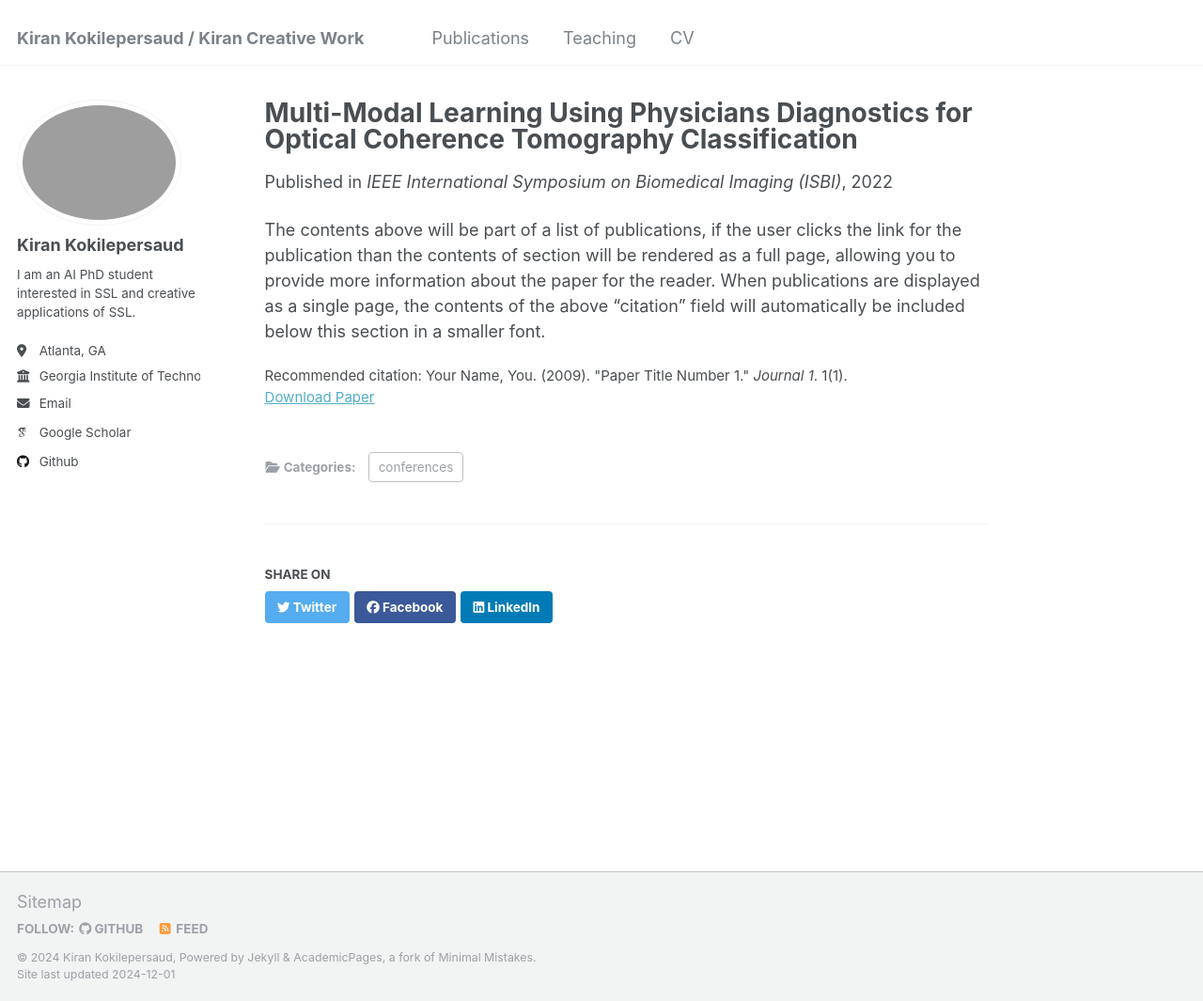
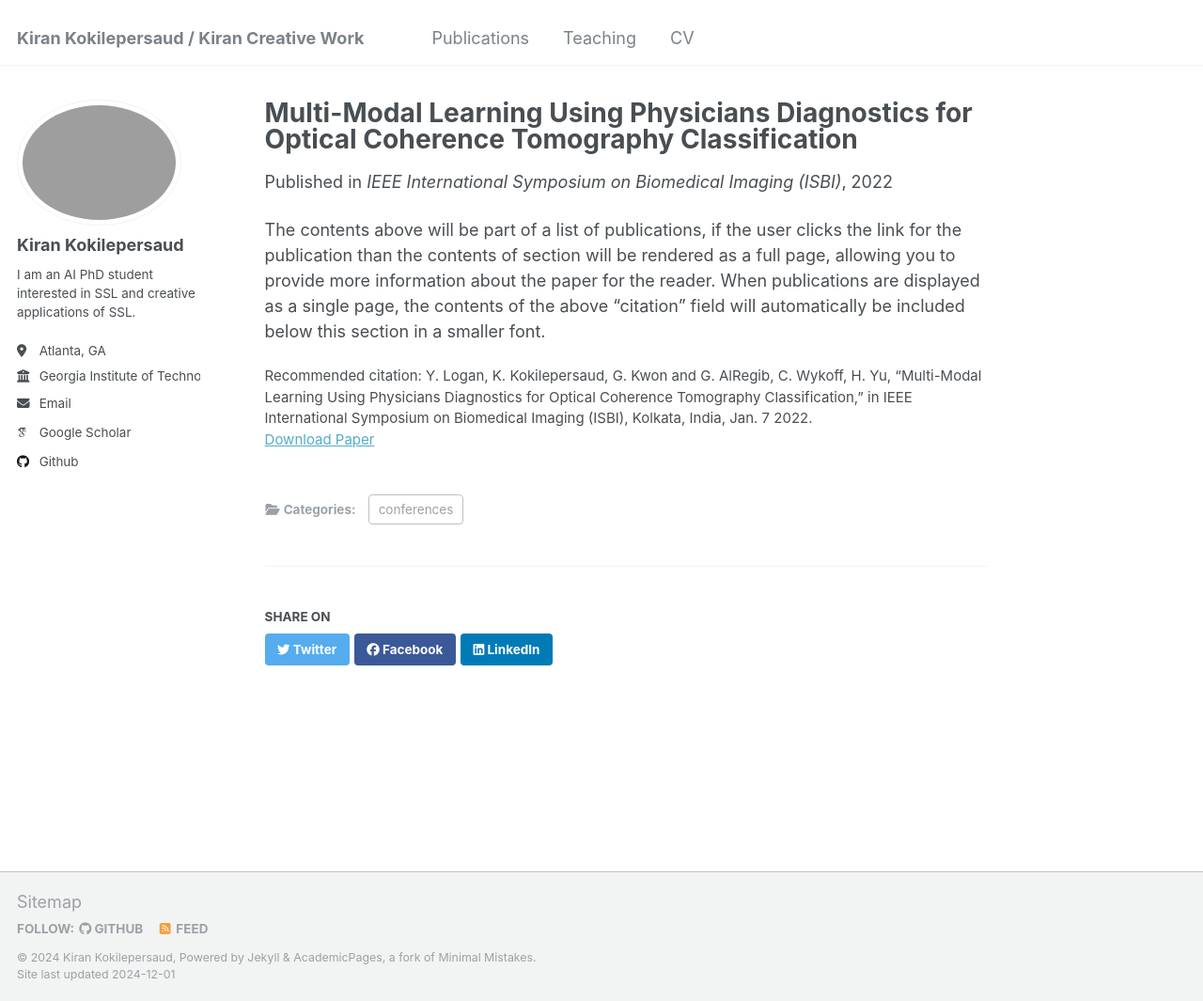
Before and after one commit to kirancode-maker/kirancode-maker.github.io, a Jekyll site: the page built from _publications/2022-01-07.md, in a window 1280 px wide and 1065 px high. Shown: the whole window at 94% size. Built offline with Jekyll 4.4.1, drawn with Linux system fonts in a browser that asks for light colours; some web fonts are replaced.

Commit message:
starting page

```diff
--- a/_publications/2022-01-07.md
+++ b/_publications/2022-01-07.md
@@ -8,7 +8,10 @@ date: 2022-01-07
 venue: 'IEEE International Symposium on Biomedical Imaging (ISBI)'
 #slidesurl: 'http://academicpages.github.io/files/slides1.pdf'
 paperurl: './files/2022-01-07-paper.pdf'
-citation: 'Your Name, You. (2009). &quot;Paper Title Number 1.&quot; <i>Journal 1</i>. 1(1).'
+citation: 'Y. Logan, K. Kokilepersaud, G. Kwon and G. AlRegib, C. Wykoff, H. Yu,
+“Multi-Modal Learning Using Physicians Diagnostics for Optical Coherence Tomography
+Classification,” in IEEE International Symposium on Biomedical Imaging (ISBI), Kolkata,
+India, Jan. 7 2022.'
 ---
 
 The contents above will be part of a list of publications, if the user clicks the link for the publication than the contents of section will be rendered as a full page, allowing you to provide more information about the paper for the reader. When publications are displayed as a single page, the contents of the above "citation" field will automatically be included below this section in a smaller font.
```
